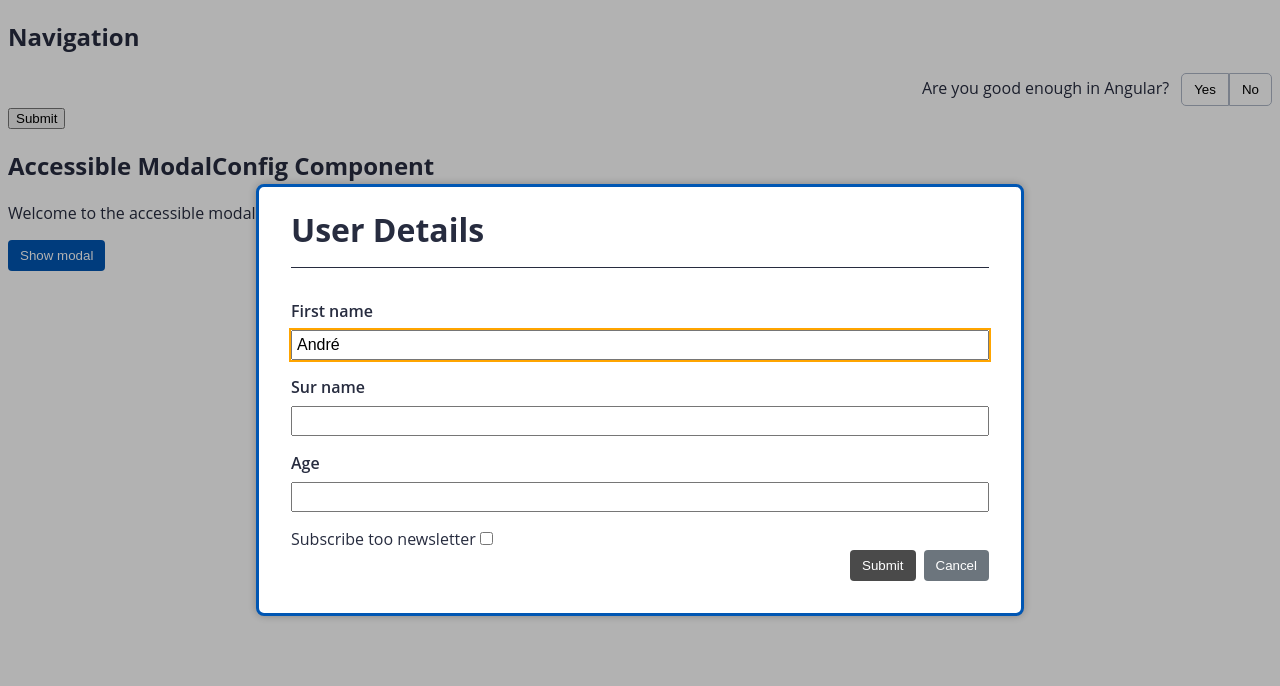
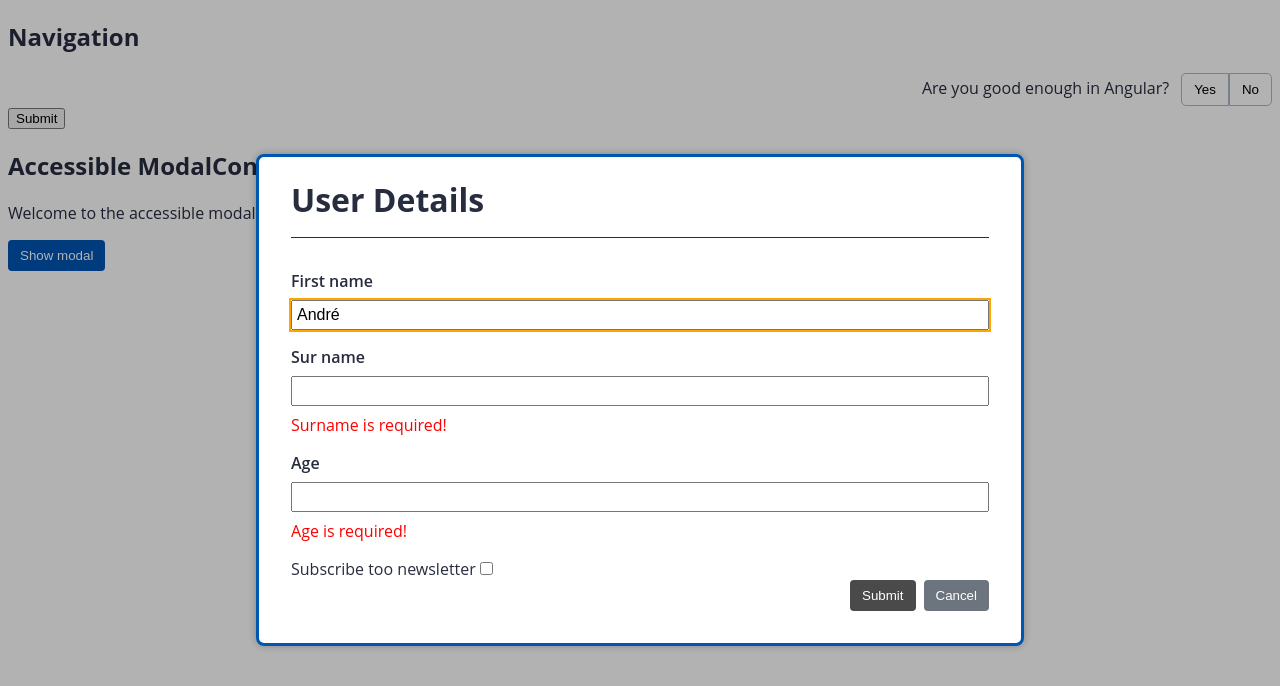
Before and after one commit to AndreBezBirolo/angular-acessibility, an Angular app: page / in a window 1280 px wide. Both pictures are taken after a click on the button "Show modal". Shown: the top 686 px of the page. Built offline with nearby package versions, Linux system fonts and the light colour scheme.

Commit message:
Lidando com campo inválido

```diff
--- a/src/app/app.component.html
+++ b/src/app/app.component.html
@@ -25,15 +25,39 @@
       <form (ngSubmit)="submitModal()" [formGroup]="formModal">
         <div class="form-field">
           <label for="fist-name">First name</label>
-          <input formControlName="firstName" id="fist-name">
+          <input
+            [attr.aria-invalid]="formModal.get('firstName').invalid"
+            formControlName="firstName"
+            id="fist-name">
+          <span
+            *ngIf="formModal.get('firstName')?.errors?.required"
+            class="validation-error">
+            First name is required!
+          </span>
         </div>
         <div class="form-field">
           <label for="sur-name">Sur name</label>
-          <input formControlName="surname" id="sur-name">
+          <input
+            [attr.aria-invalid]="formModal.get('surname').invalid"
+            formControlName="surname"
+            id="sur-name">
+          <span
+            *ngIf="formModal.get('surname')?.errors?.required"
+            class="validation-error">
+            Surname is required!
+          </span>
         </div>
         <div class="form-field">
           <label for="age">Age</label>
-          <input formControlName="age" id="age">
+          <input
+            [attr.aria-invalid]="formModal.get('age').invalid"
+            formControlName="age"
+            id="age">
+          <span
+            *ngIf="formModal.get('age')?.errors?.required"
+            class="validation-error">
+            Age is required!
+          </span>
         </div>
         <label for="info">Subscribe too newsletter</label>
         <input formControlName="info" id="info" type="checkbox" (change)="info = !info">
```
